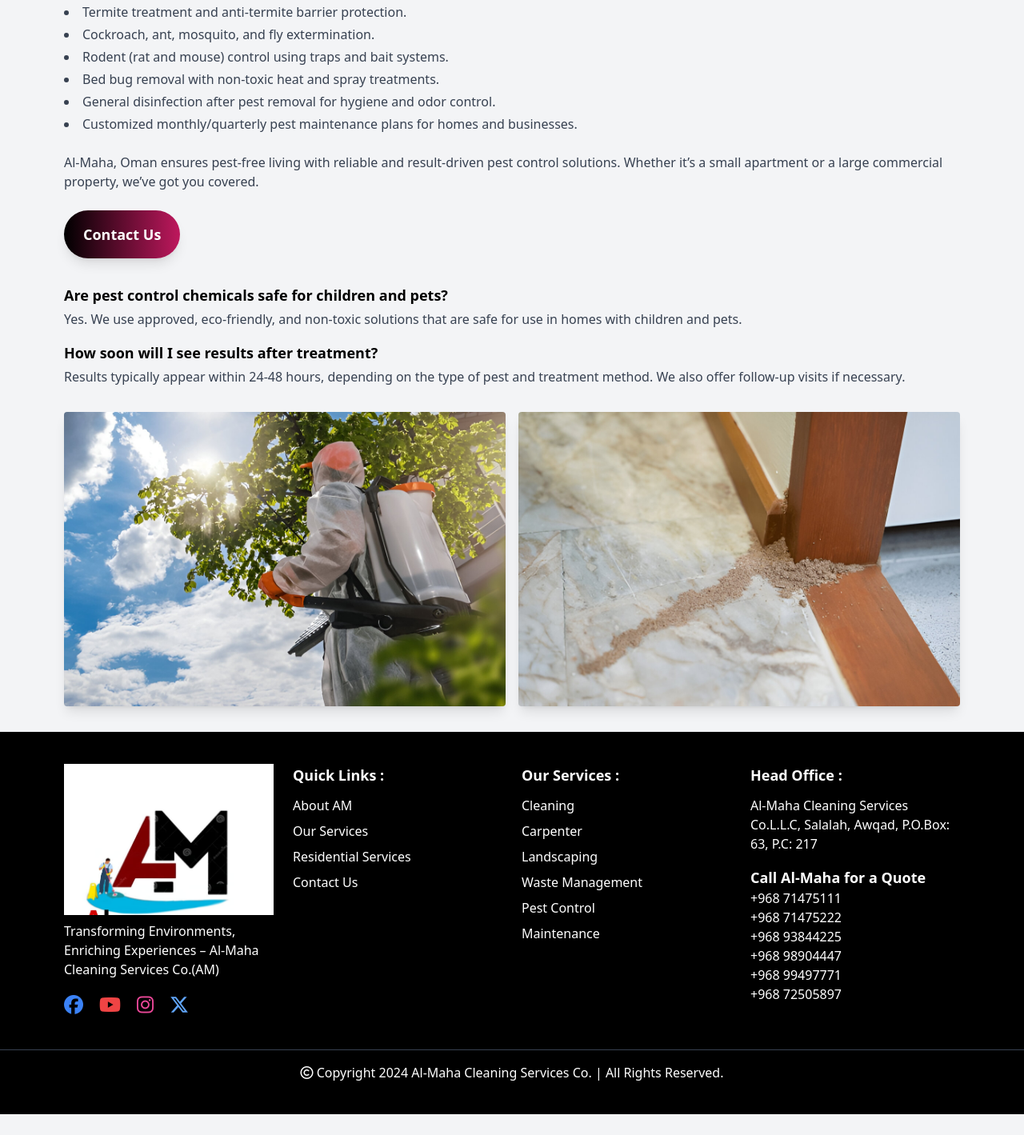
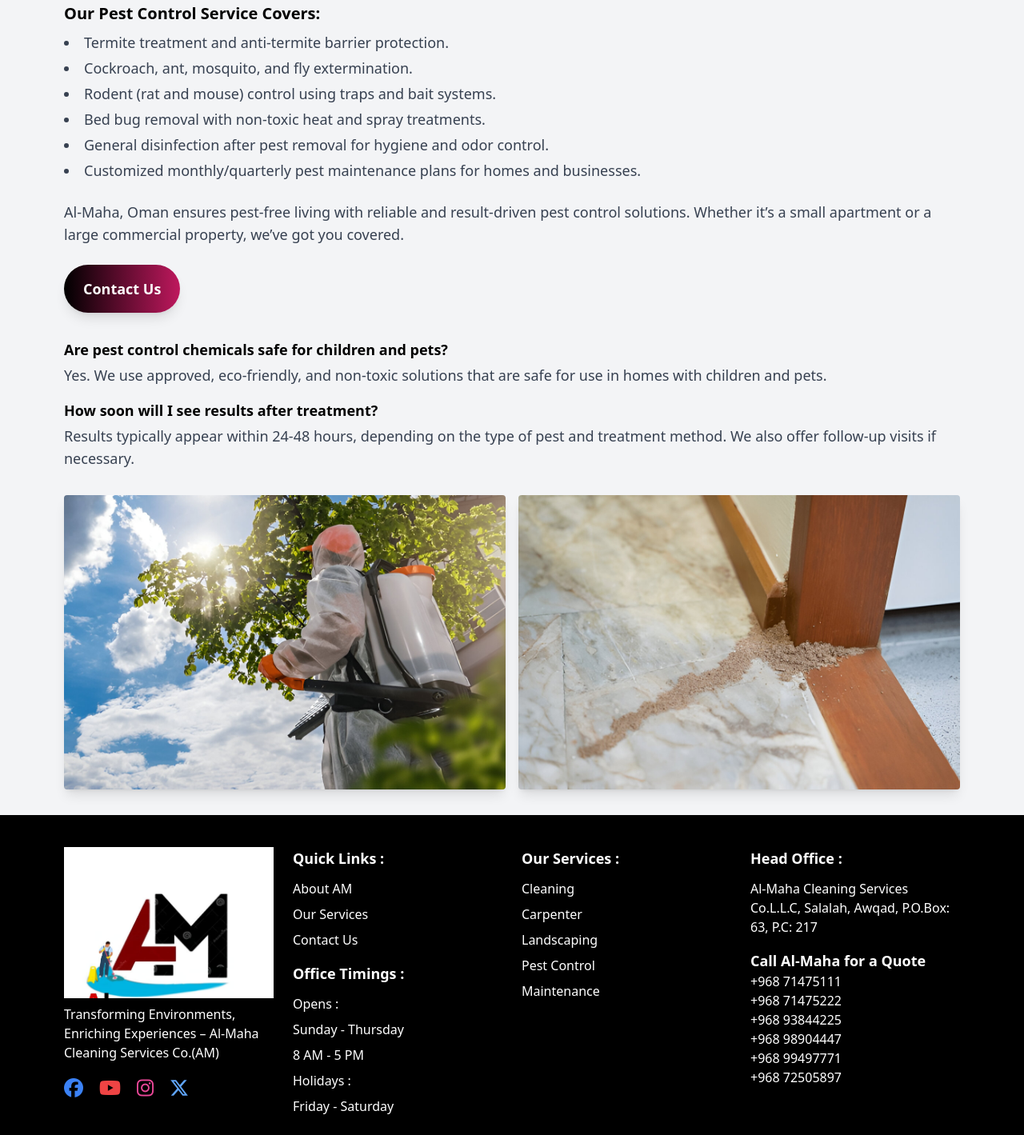
Before and after one commit to Sandeep-crtl/AM-Services, a plain HTML site: page pest.html in a window 1280 px wide. Shown: the part 741-2160 px from the top of the page at 80% size. Before the commit the page ends 2134 px from the top, so only its background shows below. Drawn offline with nearby package versions, Linux system fonts and the light colour scheme.

Commit message:
Update pest.html

```diff
--- a/pest.html
+++ b/pest.html
@@ -114,13 +114,13 @@
              PROFESSIONAL PEST CONTROL SERVICES
            </h1>
 
-           <p class="mb-6 text-gray-700">
-             Dealing with unwanted pests in your home or workplace can be frustrating and even dangerous to health. At Al-Maha, we offer reliable and affordable pest control services across Oman, using industry-approved methods and eco-friendly solutions to keep your environment pest-free and safe.
+           <p class="mb-6 text-gray-700 text-lg">
+             Dealing with unwanted pests in your home or workplace can be frustrating and even dangerous to health. At Al-Maha, we offer reliable and affordable pest control services in Oman, using industry-approved methods and eco-friendly solutions to keep your environment pest-free and safe.
            </p>
 
            <!-- Help section -->
            <h2 class="text-xl font-semibold mb-2">How Al-Maha Services Helps You With Pest Control</h2>
-           <ul class="list-disc list-inside mb-6 text-gray-700 space-y-1">
+           <ul class="list-disc list-inside mb-6 text-gray-700 text-lg space-y-1">
              <li>Quick identification and elimination of pests from your property.</li>
              <li>Trained pest control experts who follow safety protocols.</li>
              <li>Eco-friendly products safe for kids, pets, and the environment.</li>
@@ -131,7 +131,7 @@
 
            <!-- Services section -->
            <h2 class="text-xl font-semibold mb-2">Our Pest Control Service Covers:</h2>
-           <ul class="list-disc list-inside mb-6 text-gray-700 space-y-1">
+           <ul class="list-disc list-inside mb-6 text-gray-700 text-lg space-y-1">
              <li>Termite treatment and anti-termite barrier protection.</li>
              <li>Cockroach, ant, mosquito, and fly extermination.</li>
              <li>Rodent (rat and mouse) control using traps and bait systems.</li>
@@ -140,7 +140,7 @@
              <li>Customized monthly/quarterly pest maintenance plans for homes and businesses.</li>
            </ul>
 
-           <p class="text-gray-700 mb-6">
+           <p class="text-gray-700 text-lg mb-6">
              Al-Maha, Oman ensures pest-free living with reliable and result-driven pest control solutions. Whether it’s a small apartment or a large commercial property, we’ve got you covered.
            </p>
 
@@ -156,10 +156,10 @@
            <!-- Extra Info -->
            <div class="mb-8">
              <h3 class="font-bold text-lg mb-1">Are pest control chemicals safe for children and pets?</h3>
-             <p class="text-gray-700 mb-4">Yes. We use approved, eco-friendly, and non-toxic solutions that are safe for use in homes with children and pets.</p>
+             <p class="text-gray-700 mb-4 text-lg">Yes. We use approved, eco-friendly, and non-toxic solutions that are safe for use in homes with children and pets.</p>
 
              <h3 class="font-bold text-lg mb-1">How soon will I see results after treatment?</h3>
-             <p class="text-gray-700 mb-4">Results typically appear within 24-48 hours, depending on the type of pest and treatment method. We also offer follow-up visits if necessary.</p>
+             <p class="text-gray-700 mb-4 text-lg">Results typically appear within 24-48 hours, depending on the type of pest and treatment method. We also offer follow-up visits if necessary.</p>
            </div>
 
            <!-- Image Section -->
@@ -198,9 +198,20 @@
             <ul class="mt-3 space-y-2">
                 <li><a href="#" class="hover:text-blue-400">About AM</a></li>
                 <li><a href="#" class="hover:text-blue-400">Our Services</a></li>
-                <li><a href="#" class="hover:text-blue-400">Residential Services</a></li>
                 <li><a href="#" class="hover:text-blue-400">Contact Us</a></li>
             </ul>
+
+            <!-- Services -->
+        <div class="mt-4">
+          <h3 class="text-lg font-semibold">Office Timings :</h3>
+          <ul class="mt-3 space-y-2">
+            <li>Opens :</li>
+            <li>Sunday - Thursday</li>
+            <li>8 AM - 5 PM</li>
+            <li>Holidays :</li>
+            <li>Friday - Saturday</li>
+          </ul>
+        </div>
         </div>
 
         <!-- Services -->
@@ -210,7 +221,7 @@
                 <li>Cleaning</li>
                 <li>Carpenter</li>
                 <li>Landscaping</li>
-                <li>Waste Management</li>
+
                 <li>Pest Control</li>
                 <li>Maintenance</li>
             </ul>
```
